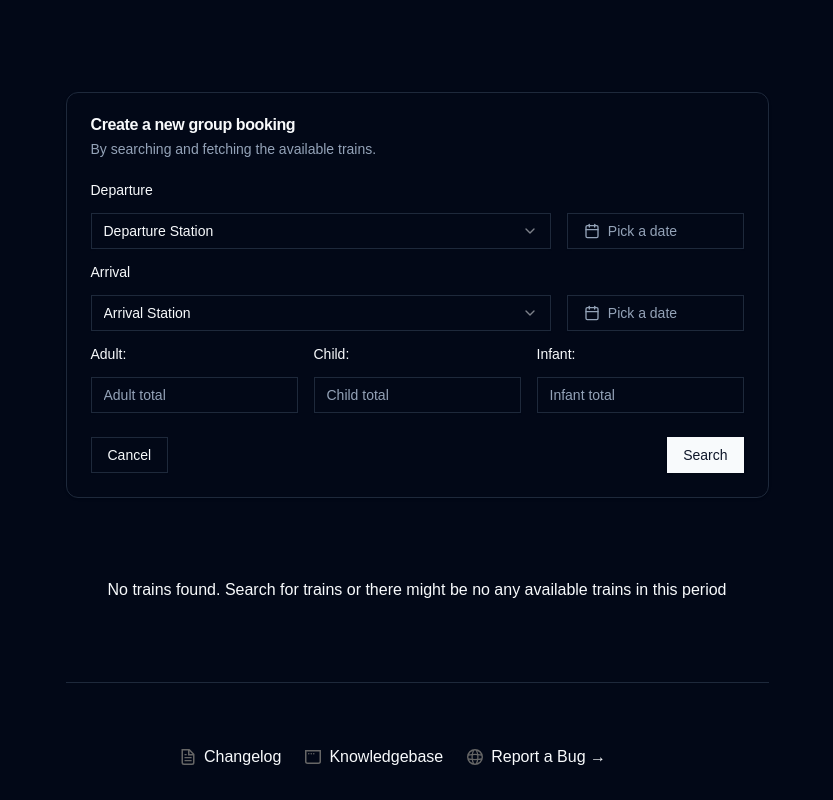
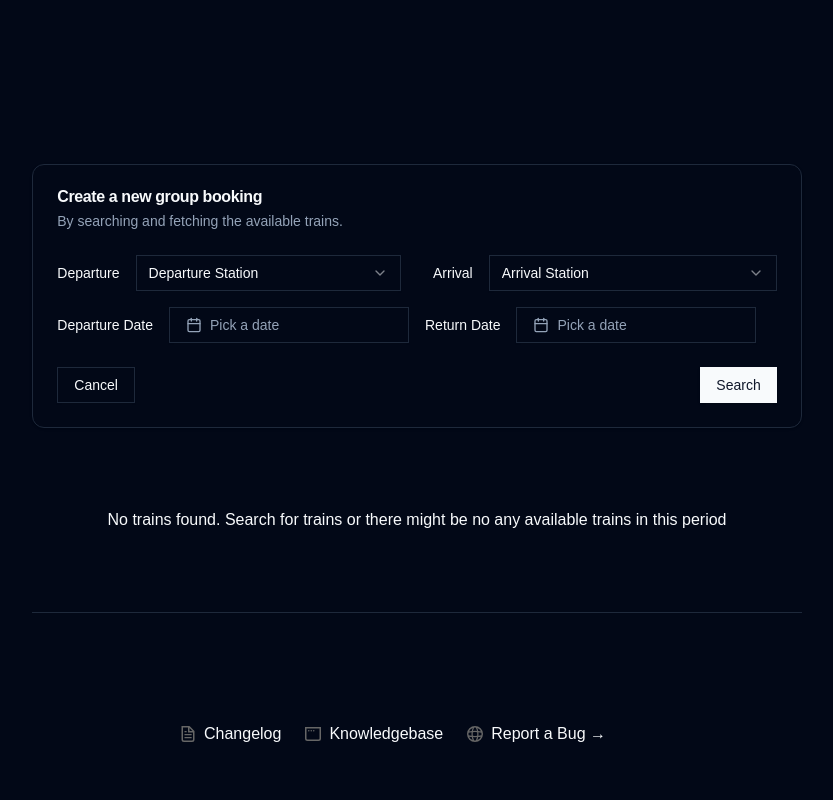
Before and after one commit to ThisBaraa/bulk-upload, a Next.js app: page / in a window 1280 px wide. Shown: the whole page, without its empty margins (223-1056 px from the left). Built offline with nearby package versions, Linux system fonts and the light colour scheme.

Commit message:
refactor: Improve search form layout and comment the passengers type fields

```diff
--- a/app/page.tsx
+++ b/app/page.tsx
@@ -48,8 +48,11 @@ export default function Home() {
   const [arrivalDate, setArrivalDate] = React.useState<Date | undefined>();
   const [departureStation, setDepartureStation] = React.useState<string>("");
   const [arrivalStation, setArrivalStation] = React.useState<string>("");
+  const [departureTime, setDepartureTime] = React.useState<string>("");
+  const [arrivalTime, setArrivalTime] = React.useState<string>("");
+
   const [flightRBD, setFlightRBD] = React.useState<string>("Y");
-  const [adtCount, setAdtCount] = React.useState<number>(0);
+  const [adtCount, setAdtCount] = React.useState<number>(5);
   const [chdCount, setChdCount] = React.useState<number>(0);
   const [infCount, setInfCount] = React.useState<number>(0);
 
@@ -87,6 +90,15 @@ export default function Home() {
           availabilityIndicator: true,
         },
         originDestinationInformation: [
+          {
+            originLocation: { locationCode: departureStation },
+            destinationLocation: { locationCode: arrivalStation },
+            departureDateTime: {
+              value: departureDate ? format(departureDate, "yyyy-MM-dd") : "",
+              windowBefore: "P0D",
+              windowAfter: "P0D",
+            },
+          },
           {
             originLocation: { locationCode: departureStation },
             destinationLocation: { locationCode: arrivalStation },
@@ -246,28 +258,26 @@ export default function Home() {
             </CardHeader>
             <form>
               <CardContent>
-                <div className="grid w-full items-center gap-4">
-                  <Label className="" htmlFor="departure">
-                    Departure
-                  </Label>
-                  <div className="flex flex-auto gap-4">
+                <div className="grid items-center gap-4">
+                  <div className="grid grid-cols-2 items-center gap-8">
+                    <div className="flex items-center gap-4">
+                      <Label htmlFor="departure" className="whitespace-nowrap">Departure</Label>
                       <Select onValueChange={handleDepartureStationChange}>
-                      <SelectTrigger className="w-[100%]">
+                        <SelectTrigger className="w-full">
                           <SelectValue placeholder="Departure Station" />
                         </SelectTrigger>
                         <SelectContent>
                           <SelectItem value="JED">KAIA</SelectItem>
-                        <SelectItem value="XJD">Al-Sulimaniyah</SelectItem>
+                          <SelectItem value="JXD">Al-Sulimaniyah</SelectItem>
                           <SelectItem value="MKX">Makkah</SelectItem>
                           <SelectItem value="DMX">Madinah</SelectItem>
                         </SelectContent>
                       </Select>
-                    <DatePicker onDateChange={DepartureDate} />
                     </div>
-                  <Label htmlFor="arrival">Arrival</Label>
-                  <div className="flex flex-auto gap-4">
+                    <div className="flex items-center gap-4">
+                      <Label htmlFor="arrival" className="whitespace-nowrap">Arrival</Label>
                       <Select onValueChange={handleArrivalStationChange}>
-                      <SelectTrigger className="w-[100%]">
+                        <SelectTrigger className="w-full">
                           <SelectValue placeholder="Arrival Station" />
                         </SelectTrigger>
                         <SelectContent>
@@ -277,9 +287,23 @@ export default function Home() {
                           <SelectItem value="DMX">Madinah</SelectItem>
                         </SelectContent>
                       </Select>
+                    </div>
+                  </div>
+                  <div className="grid grid-cols-2 items-center gap-4">
+                    <div className="flex items-center gap-4">
+                      <Label htmlFor="departureDate" className="whitespace-nowrap">Departure Date</Label>
+                      <div className="flex-1">
+                        <DatePicker onDateChange={DepartureDate} />
+                      </div>
+                    </div>
+                    <div className="flex items-center gap-4">
+                      <Label htmlFor="returnDate" className="whitespace-nowrap">Return Date</Label>
+                      <div className="flex-1">
                         <DatePicker onDateChange={ArrivalDate} />
                       </div>
-                  <div className="flex flex-auto gap-4">
+                    </div>
+                  </div>
+                  {/* <div className="flex flex-auto gap-4">
                     <div className="flex flex-col gap-4">
                       <Label>Adult: </Label>
                       <Input
@@ -304,7 +328,7 @@ export default function Home() {
                         onChange={(e) => handleInfCountChange(e.target.value)}
                       />
                     </div>
-                  </div>
+                  </div> */}
                   {/* <div className="flex flex-auto gap-4">
                     <div className="flex flex-col gap-4">
                       <Label>Ticket Segment - RBD: </Label>
@@ -346,7 +370,9 @@ export default function Home() {
                   itinerary?.airItinerary?.originDestinationOptions
                     ?.originDestinationOption?.[0];
                 const segment = option?.flightSegment?.[0];
-                const remainingSeats = itinerary?.airItineraryPricingInfo?.itinTotalFare?.totalFare?.remainingSeats;
+                const remainingSeats =
+                  itinerary?.airItineraryPricingInfo?.itinTotalFare?.totalFare
+                    ?.remainingSeats;
                 const price =
                   itinerary?.airItineraryPricingInfo?.itinTotalFare?.totalFare
                     ?.amount || "N/A";
@@ -376,8 +402,6 @@ export default function Home() {
 
                 // Calculate duration (if available)
                 const duration = "35 minutes"; // This would be calculated from actual data
-
-
 
                 // Get cabin type
                 const cabinType =
@@ -412,16 +436,16 @@ export default function Home() {
                             </svg>
                           </div>
                           <div>
-                            <h3 className="font-bold text-lg">Train #{trainNumber}</h3>
+                            <h3 className="font-bold text-lg">
+                              Train #{trainNumber}
+                            </h3>
                             <p className="text-sm text-muted-foreground">
                               #{trainNumber}
                             </p>
                           </div>
                         </div>
                         <div className="text-right">
-                          <p className="font-bold text-lg">
-                            {price}
-                          </p>
+                          <p className="font-bold text-lg">{price}</p>
                           <p className="text-sm text-muted-foreground">
                             Total Price
                           </p>
```
Lines whose indentation alone changed are shown as unchanged.
